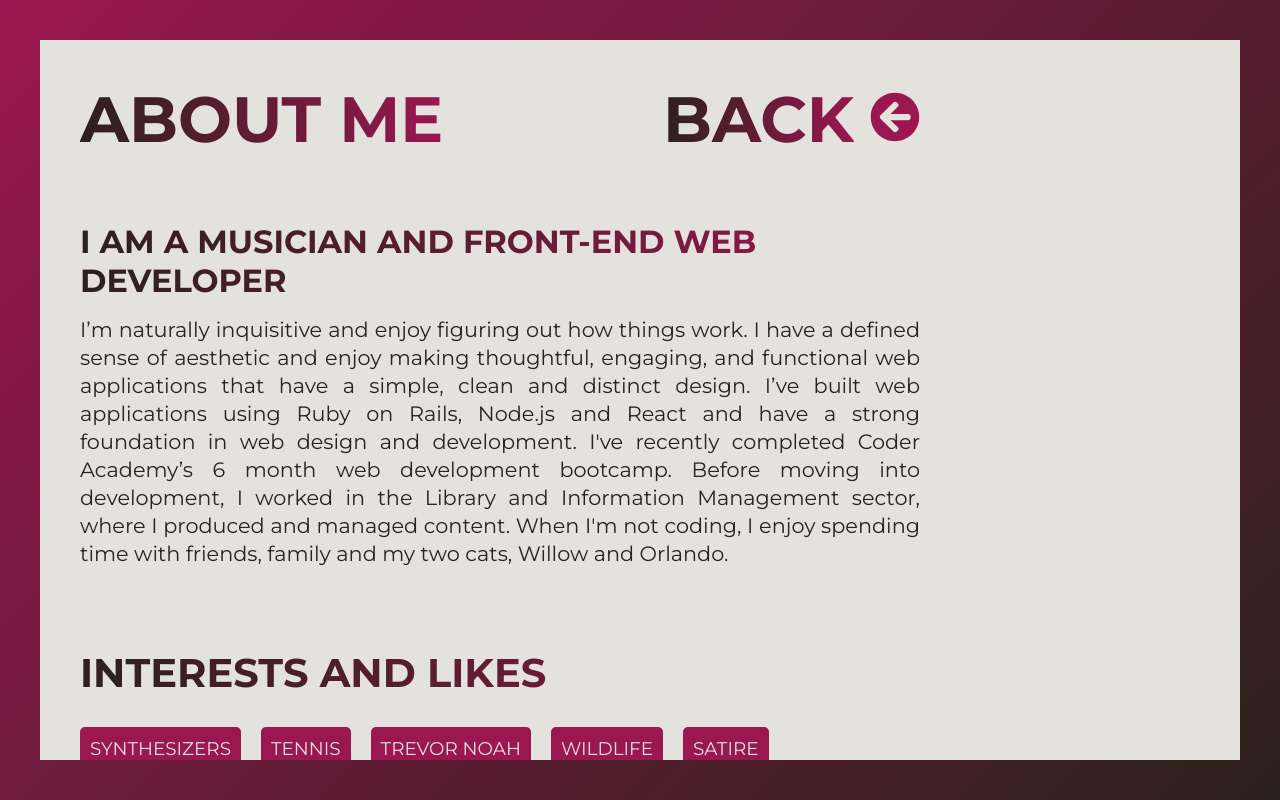
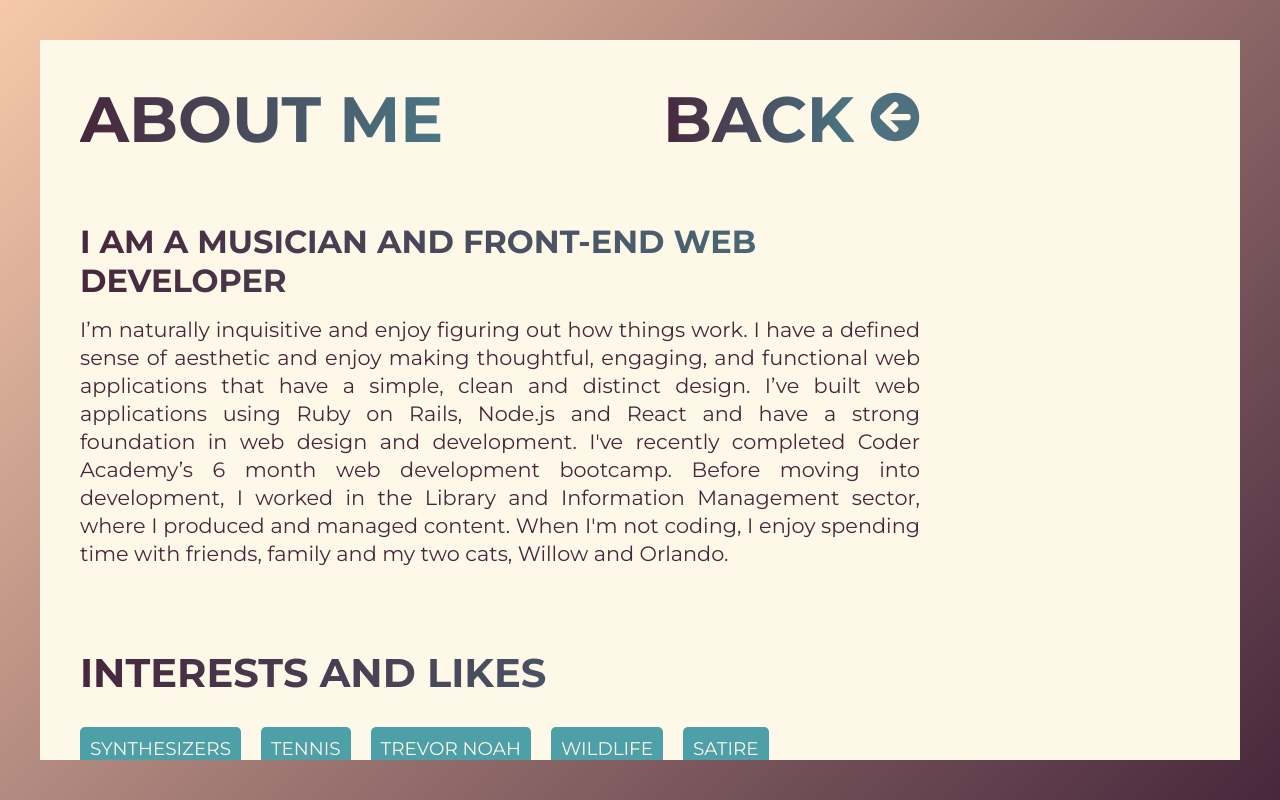
Before and after one commit to joshhammer/portfolio, a React (Create React App) app: page /about in a window 1280 px wide. Built offline with nearby package versions, Linux system fonts and the light colour scheme.

Commit message:
change color scheme

```diff
--- a/src/App.scss
+++ b/src/App.scss
@@ -5,10 +5,10 @@
     & svg {
         width: 50px;
         height: 50px;
-        color: var(--mainFrameColor);
+        color: #4F707E;
         transition: all .2s ease-in-out;
         &:hover {
-            color: var(--brightTextColor);
+            color: var(--darkTextColor);
         }
     }
     & p {
@@ -16,7 +16,7 @@
         text-transform: uppercase;
         font-size: 4rem;
         font-weight: 700;
-        background: -webkit-linear-gradient(0deg, var(--darkTextColor), var(--mainFrameColor));
+        background: var(--titleBackgroundColor);
         background-clip: text;
         -webkit-background-clip: text;
         -webkit-text-fill-color: transparent;
--- a/src/components/About/About.scss
+++ b/src/components/About/About.scss
@@ -34,14 +34,14 @@
 .about-title {
     text-transform: uppercase;
     font-size: 4rem;
-    background: -webkit-linear-gradient(0deg, var(--darkTextColor), var(--mainFrameColor));
+    background: var(--titleBackgroundColor);
     background-clip: text;
     -webkit-background-clip: text;
     -webkit-text-fill-color: transparent;
 }
 
 .about-subtitle {
-    background: -webkit-linear-gradient(0deg, var(--darkTextColor), var(--mainFrameColor));
+    background: var(--titleBackgroundColor);
     background-clip: text;
     -webkit-background-clip: text;
     -webkit-text-fill-color: transparent;
@@ -64,7 +64,7 @@
 .interests-title {
     font-size: 2.5rem;
     text-transform: uppercase;
-    background: -webkit-linear-gradient(0deg, var(--darkTextColor), var(--mainFrameColor));
+    background: var(--titleBackgroundColor);
     background-clip: text;
     -webkit-background-clip: text;
     -webkit-text-fill-color: transparent;
@@ -84,7 +84,7 @@
     margin: 10px;
     padding: 10px;
     border-radius: 5px;
-    background: var(--mainFrameColor);
+    background: var(--brightTextColor);
     color: var(--mainBackgroundColor);
     text-transform: uppercase;
     font-size: 1.15rem;
--- a/src/components/Contact/Contact.scss
+++ b/src/components/Contact/Contact.scss
@@ -34,7 +34,7 @@
 .contact-title {
     text-transform: uppercase;
     font-size: 4rem;
-    background: -webkit-linear-gradient(0deg, var(--darkTextColor), var(--mainFrameColor));
+    background: var(--titleBackgroundColor);
     background-clip: text;
     -webkit-background-clip: text;
     -webkit-text-fill-color: transparent;
--- a/src/components/LandingPage/LandingPage.scss
+++ b/src/components/LandingPage/LandingPage.scss
@@ -36,8 +36,7 @@
 }
 
 #name-introduction {
-    // color: var(--darkTextColor);
-    background: -webkit-linear-gradient(0deg, var(--darkTextColor), var(--mainFrameColor) 50%);
+    background: -webkit-linear-gradient(0deg, var(--darkTextColor), var(--brightTextColor) 75%);
     background-clip: text;
     -webkit-background-clip: text;
     -webkit-text-fill-color: transparent;
@@ -45,8 +44,7 @@
 }
 
 #developer-introduction {
-    // color: var(--brightTextColor);
-    background: -webkit-linear-gradient(0deg, var(--darkTextColor) 0%, var(--brightTextColor) 50%);
+    background: -webkit-linear-gradient(0deg, var(--darkTextColor) 0%, var(--brightTextColor) 75%);
     background-clip: text;
     -webkit-background-clip: text;
     -webkit-text-fill-color: transparent;
@@ -60,7 +58,7 @@
             text-transform: uppercase;
             text-decoration: none;
             font-size: 1.75rem;
-            color: #EE4C7C;
+            color: var(--brightTextColor);
             font-weight: 700;
             transition: all .2s;
             border-bottom: none;
--- a/src/components/Music/Music.scss
+++ b/src/components/Music/Music.scss
@@ -34,14 +34,14 @@
 .music-title {
     text-transform: uppercase;
     font-size: 4rem;
-    background: -webkit-linear-gradient(0deg, var(--darkTextColor), var(--mainFrameColor));
+    background: var(--titleBackgroundColor);
     background-clip: text;
     -webkit-background-clip: text;
     -webkit-text-fill-color: transparent;
 }
 
 .music-subtitle {
-    background: -webkit-linear-gradient(0deg, var(--darkTextColor), var(--mainFrameColor));
+    background: var(--titleBackgroundColor);
     background-clip: text;
     -webkit-background-clip: text;
     -webkit-text-fill-color: transparent;
@@ -69,7 +69,7 @@
     max-width: 500px;
     justify-self: center;
     &-title {
-        background: -webkit-linear-gradient(0deg, var(--darkTextColor), var(--mainFrameColor));
+        background: var(--titleBackgroundColor);
         background-clip: text;
         -webkit-background-clip: text;
         -webkit-text-fill-color: transparent;
--- a/src/components/Portfolio/Portfolio.scss
+++ b/src/components/Portfolio/Portfolio.scss
@@ -35,7 +35,7 @@
 .portfolio-title {
     text-transform: uppercase;
     font-size: 4rem;
-    background: -webkit-linear-gradient(0deg, var(--darkTextColor), var(--mainFrameColor));
+    background: var(--titleBackgroundColor);
     background-clip: text;
     -webkit-background-clip: text;
     -webkit-text-fill-color: transparent;
@@ -51,7 +51,7 @@
 .portfolio-card {
     width: 320px;
     &-title {
-        background: -webkit-linear-gradient(0deg, var(--darkTextColor), var(--mainFrameColor));
+        background: var(--titleBackgroundColor);
         background-clip: text;
         -webkit-background-clip: text;
         -webkit-text-fill-color: transparent;
--- a/src/components/Skills/Skills.scss
+++ b/src/components/Skills/Skills.scss
@@ -32,7 +32,7 @@
 .skills-title {
     text-transform: uppercase;
     font-size: 4rem;
-    background: -webkit-linear-gradient(0deg, var(--darkTextColor), var(--mainFrameColor));
+    background: var(--titleBackgroundColor);
     background-clip: text;
     -webkit-background-clip: text;
     -webkit-text-fill-color: transparent;
--- a/src/index.scss
+++ b/src/index.scss
@@ -5,12 +5,32 @@
   font-family: var(--mainFont);
 }
 
+// Initial Theme
+// :root {
+//   --mainFont: 'Montserrat', sans-serif;
+//   --mainFrameColor: #9a1750;
+//   --mainBackgroundColor: #e3e2df;
+//   --darkTextColor: #2C211C;
+//   --brightTextColor: #EE4C7C;
+// }
+
+// Red Star Wars Theme
+// :root {
+//   --mainFont: 'Montserrat', sans-serif;
+//   --mainFrameColor: rgb(173, 17, 28);
+//   --mainBackgroundColor: #fff1d6;
+//   --darkTextColor: #3B0100;
+//   --brightTextColor: #fe1546;
+// }
+
+// Galaxy Quest Theme
 :root {
   --mainFont: 'Montserrat', sans-serif;
-  --mainFrameColor: #9a1750;
-  --mainBackgroundColor: #e3e2df;
-  --darkTextColor: #2C211C;
-  --brightTextColor: #EE4C7C;
+  --mainFrameColor: #F7C9AA;
+  --mainBackgroundColor: #FEF8E8;
+  --darkTextColor: rgb(71, 39, 60);
+  --brightTextColor: #4D9FA8;
+  --titleBackgroundColor: -webkit-linear-gradient(0deg, var(--darkTextColor), var(--brightTextColor) 150%);
 }
 
 body, html {
```
